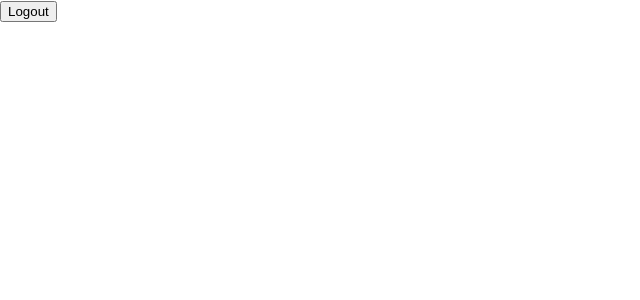
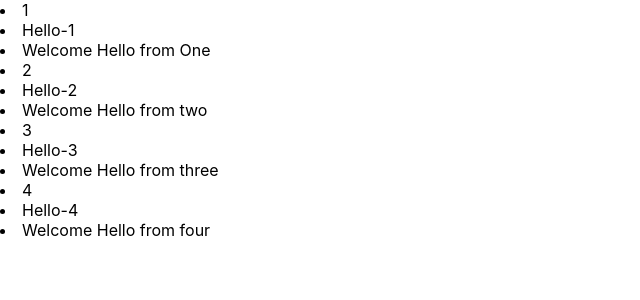
Before and after one commit to fatehrehman/react-app-try, a React (Create React App) app: page / in a window 1280 px wide. Shown: the top 300 px of the page, without its empty margins (0-640 px from the left). Built offline with nearby package versions, Linux system fonts and the light colour scheme.

Commit message:
Chapter 6-1

```diff
--- a/src/App.js
+++ b/src/App.js
@@ -4,17 +4,41 @@ import Welcome from "./components/Welcome";
 import Tick from "./components/Tick";
 import { useState } from "react";
 import LoginController from "./components/LoginController";
+import Blog from "./components/Blog";
 
 function App() {
   // const user = {
   //   firstname: "Fateh",
   //   lastname: "Rehman",
   // };
-  const [flag, setFlag] = useState(true);
+  // const [flag, setFlag] = useState(true);
 
-  const reverseFlag = () => {
-    setFlag(!flag);
-  };
+  // const reverseFlag = () => {
+  //   setFlag(!flag);
+  // };
+
+  const posts = [
+    {
+      id: 1,
+      title: "Hello-1",
+      content: "Welcome Hello from One",
+    },
+    {
+      id: 2,
+      title: "Hello-2",
+      content: "Welcome Hello from two",
+    },
+    {
+      id: 3,
+      title: "Hello-3",
+      content: "Welcome Hello from three",
+    },
+    {
+      id: 4,
+      title: "Hello-4",
+      content: "Welcome Hello from four",
+    },
+  ];
 
   return (
     <>
@@ -22,11 +46,12 @@ function App() {
         {flag ? "Hide Clock" : "Show Clock"}
       </button>
       {flag ? <Tick /> : "No Ticekr"}
-      {/* it will stop the UseEffect cycle too and on hiding it will call the cleanup function that is to be called after UseEffect* /}
-      <Welcome datax="Fateh" />
-      <Welcome datax="Rehman" />
-      <Welcome datax="Wali" /> */}
-      <LoginController />
+      {/* it will stop the UseEffect cycle too and on hiding it will call the cleanup function that is to be called after UseEffect*/}
+      {/* <Welcome datax="Fateh" /> */}
+      {/* <Welcome datax="Rehman" /> */}
+      {/* <Welcome datax="Wali" /> */}
+      {/* <LoginController /> */}
+      <Blog posts={posts} />
     </>
   );
 }
--- /dev/null
+++ b/src/components/Blog.js
@@ -0,0 +1,13 @@
+function Blog(props) {
+  const content = props.posts.map((post) => {
+    return (
+      <div key={post.id}>
+        <li>{post.id}</li>
+        <li>{post.title}</li>
+        <li>{post.content}</li>
+      </div>
+    );
+  });
+  return <div>{content}</div>;
+}
+export default Blog;
```
